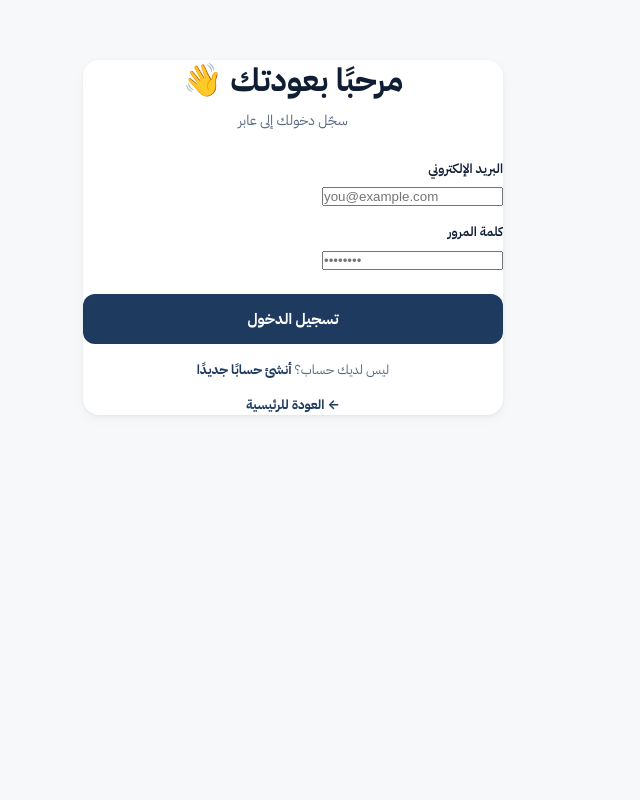
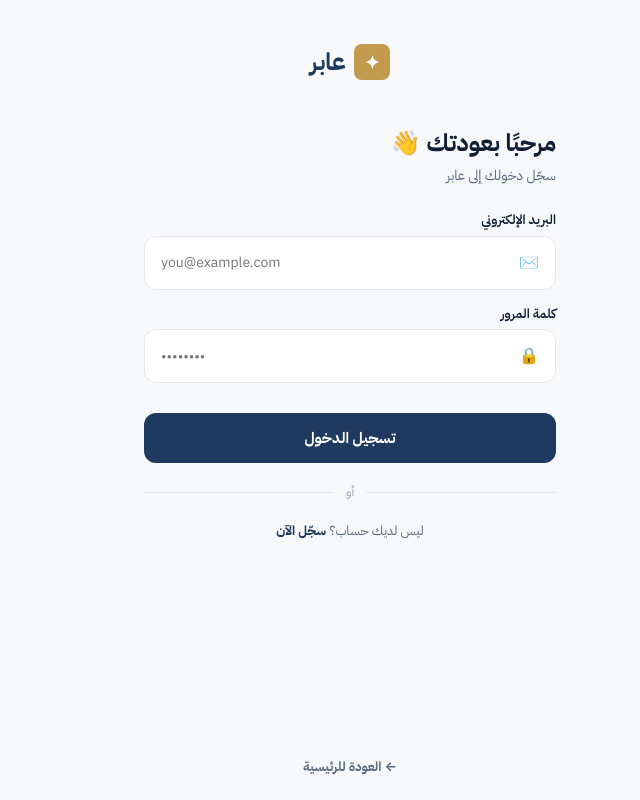
Before and after one commit to Aliwja/aber, a Next.js app: page /login in a window 1280 px wide. Shown: the whole page, without its empty margins (386-1026 px from the left). Built offline with nearby package versions, Linux system fonts and the light colour scheme; no server answers.

Commit message:
Update page.tsx

```diff
--- a/app/login/page.tsx
+++ b/app/login/page.tsx
@@ -21,17 +21,9 @@
 
     try {
       const supabase = createClient(supabaseUrl, supabaseAnon);
-
-      const { data, error: signInError } = await supabase.auth.signInWithPassword({
-        email,
-        password,
-      });
-
+      const { data, error: signInError } = await supabase.auth.signInWithPassword({ email, password });
       if (signInError) throw signInError;
-
-      if (data.session) {
-        router.push('/profile');
-      }
+      if (data.session) router.push('/profile');
     } catch (e: any) {
       setError(e.message || 'حدث خطأ في تسجيل الدخول');
     } finally {
@@ -40,24 +32,27 @@
   }
 
   return (
-    <main className="container" style={{ paddingTop: '60px' }}>
-      <div className="card form">
-        <h1 style={{ textAlign: 'center', marginBottom: '8px' }}>
-          مرحبًا بعودتك 👋
-        </h1>
-        <p className="muted" style={{ textAlign: 'center', marginBottom: '28px' }}>
-          سجّل دخولك إلى عابر
-        </p>
+    <main style={{ background: 'var(--bg)', minHeight: '100vh' }}>
+      <div className="auth-wrap">
+        <div style={{ textAlign: 'center', marginBottom: '32px' }}>
+          <a href="/" className="brand" style={{ justifyContent: 'center', fontSize: '24px', marginBottom: '16px' }}>
+            <span className="brand-logo" style={{ width: '36px', height: '36px', fontSize: '18px' }}>✦</span>
+            عابر
+          </a>
+        </div>
+
+        <h1 className="auth-title">مرحبًا بعودتك 👋</h1>
+        <p className="auth-sub">سجّل دخولك إلى عابر</p>
 
         {error && <div className="form-error">{error}</div>}
 
         <form onSubmit={handleLogin}>
           <div className="form-group">
-            <label className="form-label" htmlFor="email">البريد الإلكتروني</label>
+            <label className="form-label">البريد الإلكتروني</label>
+            <div className="input">
+              <span>✉️</span>
               <input
-              id="email"
                 type="email"
-              className="form-input"
                 placeholder="you@example.com"
                 value={email}
                 onChange={(e) => setEmail(e.target.value)}
@@ -66,13 +61,14 @@
                 dir="ltr"
               />
             </div>
+          </div>
 
           <div className="form-group">
-            <label className="form-label" htmlFor="password">كلمة المرور</label>
+            <label className="form-label">كلمة المرور</label>
+            <div className="input">
+              <span>🔒</span>
               <input
-              id="password"
                 type="password"
-              className="form-input"
                 placeholder="••••••••"
                 value={password}
                 onChange={(e) => setPassword(e.target.value)}
@@ -81,19 +77,26 @@
                 dir="ltr"
               />
             </div>
+          </div>
 
-          <button type="submit" className="form-btn" disabled={loading} style={{ marginTop: '8px' }}>
+          <button type="submit" className="form-btn" disabled={loading} style={{ marginTop: '16px' }}>
             {loading ? 'جاري تسجيل الدخول...' : 'تسجيل الدخول'}
           </button>
         </form>
 
-        <div className="form-link">
-          ليس لديك حساب؟ <a href="/signup">أنشئ حسابًا جديدًا</a>
+        <div className="divider">
+          <hr />
+          <span>أو</span>
+          <hr />
         </div>
 
-        <div className="form-link">
-          <a href="/">← العودة للرئيسية</a>
-        </div>
+        <p className="auth-footer" style={{ marginTop: '0', paddingTop: '0' }}>
+          ليس لديك حساب؟ <a href="/signup">سجّل الآن</a>
+        </p>
+
+        <p className="auth-footer">
+          <a href="/" style={{ color: 'var(--text-2)' }}>← العودة للرئيسية</a>
+        </p>
       </div>
     </main>
   );
```
Lines whose indentation alone changed are shown as unchanged.
